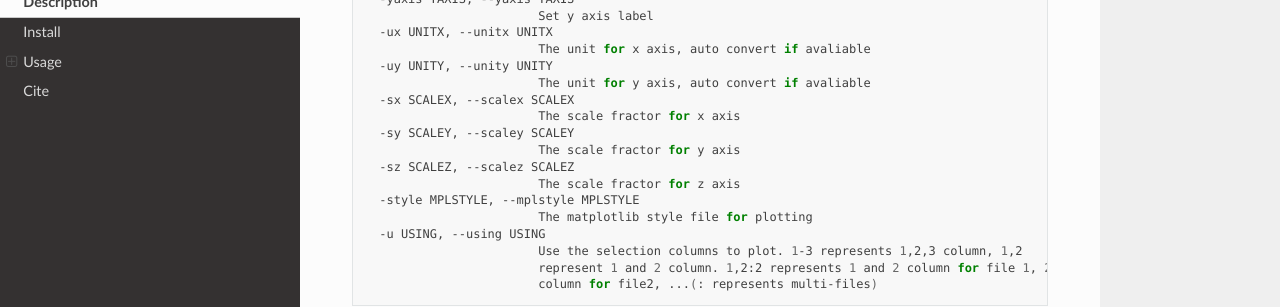
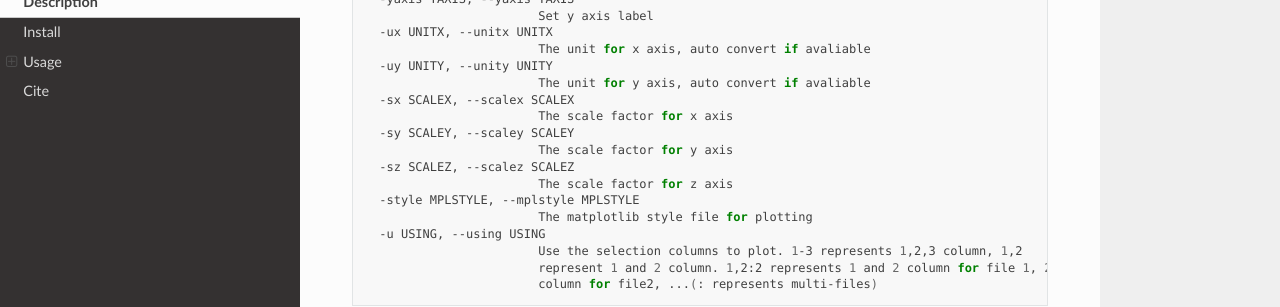
Before and after one commit to liuyujie714/gplt, a Sphinx documentation site: the page built from docs/source/gplt.md, in a window 1280 px wide and 900 px high, scrolled down 1371 px. Shown: the part 151-458 px from the top of the window. Built offline with Sphinx 7.4.7 and the Read the Docs theme 2.0.0, drawn with Linux system fonts in a browser that asks for light colours.

Commit message:
fix typo for factor

```diff
--- a/docs/source/gplt.md
+++ b/docs/source/gplt.md
@@ -74,11 +74,11 @@ Other options::
   -uy UNITY, --unity UNITY
                         The unit for y axis, auto convert if avaliable
   -sx SCALEX, --scalex SCALEX
-                        The scale fractor for x axis
+                        The scale factor for x axis
   -sy SCALEY, --scaley SCALEY
-                        The scale fractor for y axis
+                        The scale factor for y axis
   -sz SCALEZ, --scalez SCALEZ
-                        The scale fractor for z axis
+                        The scale factor for z axis
   -style MPLSTYLE, --mplstyle MPLSTYLE
                         The matplotlib style file for plotting
   -u USING, --using USING
```
Also changed, not shown: 1 other file.
